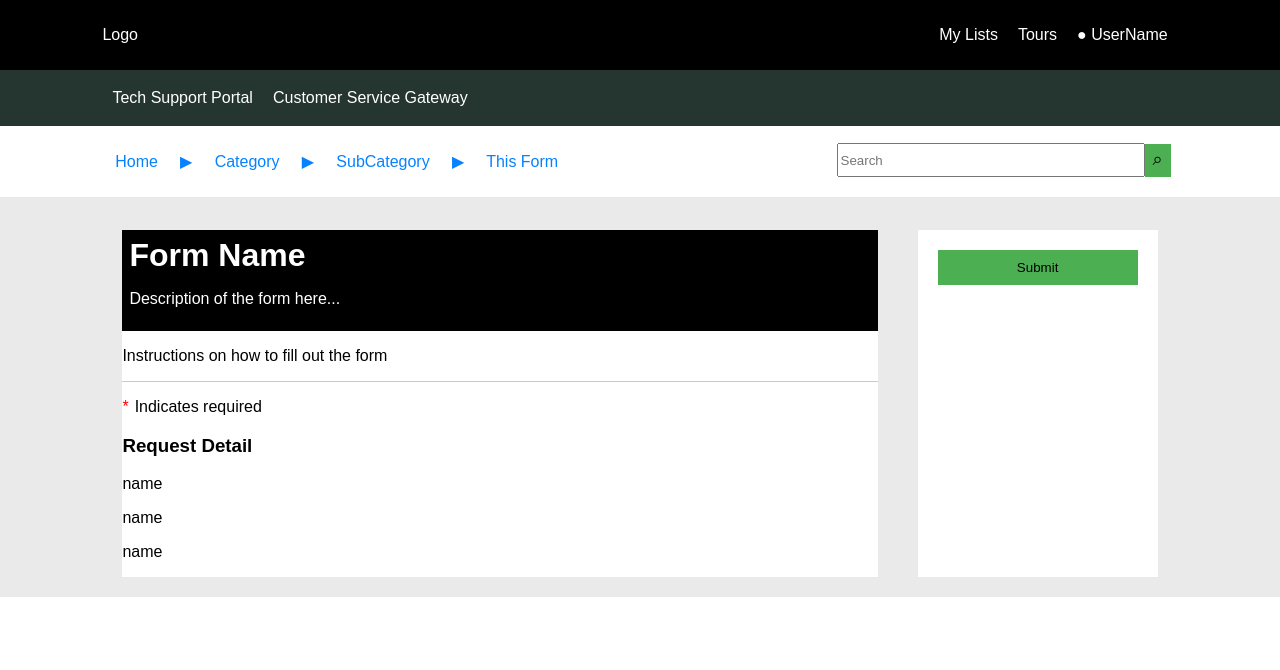
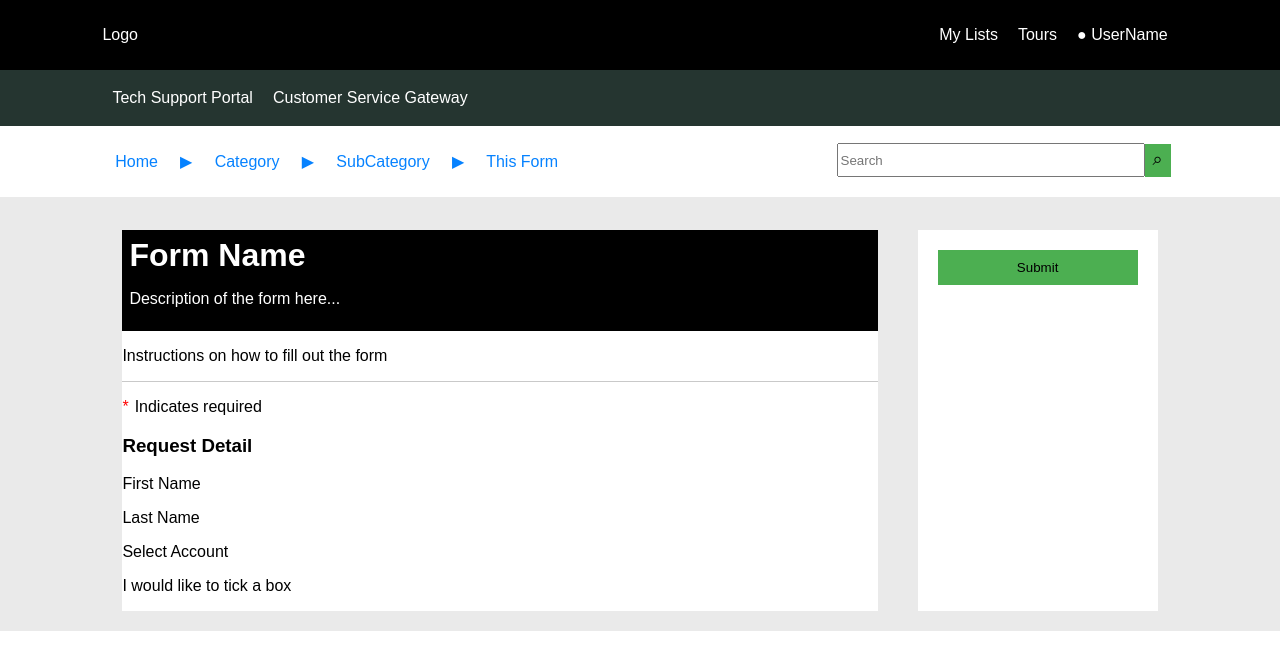
Before and after one commit to mattegan111/snrp-mocker, a JavaScript app: page / in a window 1280 px wide. Shown: the top 670 px of the page. Built offline with nearby package versions, Linux system fonts and the light colour scheme; the HTML template or start-up script is replaced by a standard one.

Commit message:
Edit data

```diff
--- a/src/data.js
+++ b/src/data.js
@@ -9,16 +9,44 @@ const fields = [
 
         question: {
             question_text: 'question_text',
-            name: 'name',
-            rich_text: 'rich text'
+            name: 'First Name',
+            rich_text: ''
         },
 
         question_choices: [],
 
         annotation: {
-            show_help: true,
-            always_expanded: true,
-            help_tag: 'This is a help_tag annotation'
+            show_help: false,
+            always_expanded: false,
+            help_tag: ''
+        },
+
+        type_specifications: {
+            variable_width: '50%'
+        },
+
+        comments_for_developers: ''
+    },
+    {
+        id: '5',
+        map_to_field: false,
+        field: '', // Which field to map to
+        type: 'Single Line Text',
+        mandatory: false,
+        active: true,
+
+        question: {
+            question_text: 'question_text',
+            name: 'Last Name',
+            rich_text: ''
+        },
+
+        question_choices: [],
+
+        annotation: {
+            show_help: false,
+            always_expanded: false,
+            help_tag: ''
         },
 
         type_specifications: {
@@ -37,11 +65,11 @@ const fields = [
 
         question: {
             question_text: 'question_text',
-            name: 'name',
+            name: 'Select Account',
             rich_text: 'rich text'
         },
 
-        question_choices: ['alpha', 'bravo', 'charlie'],
+        question_choices: ['Cheque', 'Savings', 'Credit'],
 
         annotation: {
             show_help: true,
@@ -60,21 +88,21 @@ const fields = [
         map_to_field: false,
         field: '', // Which field to map to
         type: 'CheckBox',
-        mandatory: true,
+        mandatory: false,
         active: true,
 
         question: {
             question_text: 'question_text',
-            name: 'name',
-            rich_text: 'rich text'
+            name: 'I would like to tick a box',
+            rich_text: ''
         },
 
         question_choices: [],
 
         annotation: {
-            show_help: true,
-            always_expanded: true,
-            help_tag: 'This is a help_tag annotation'
+            show_help: false,
+            always_expanded: false,
+            help_tag: ''
         },
 
         type_specifications: {
```
